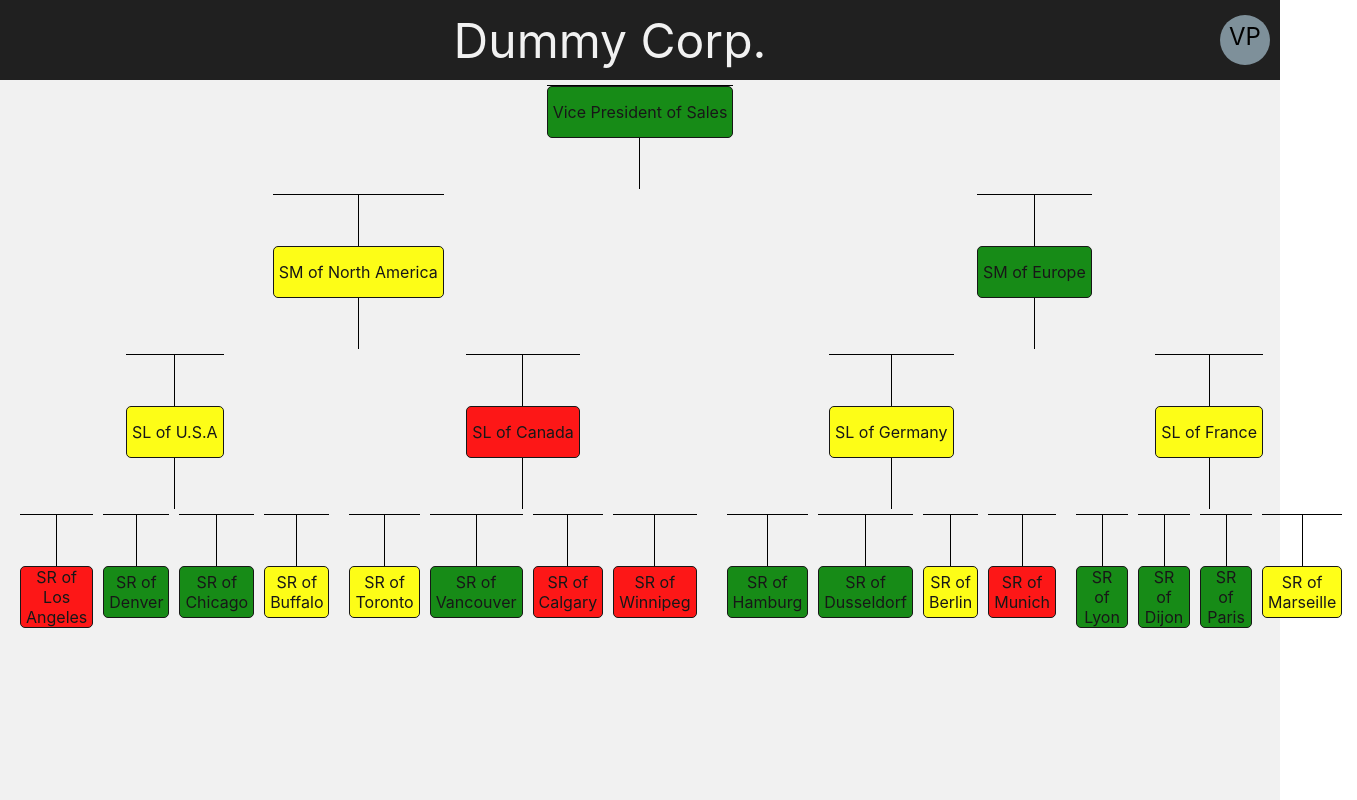
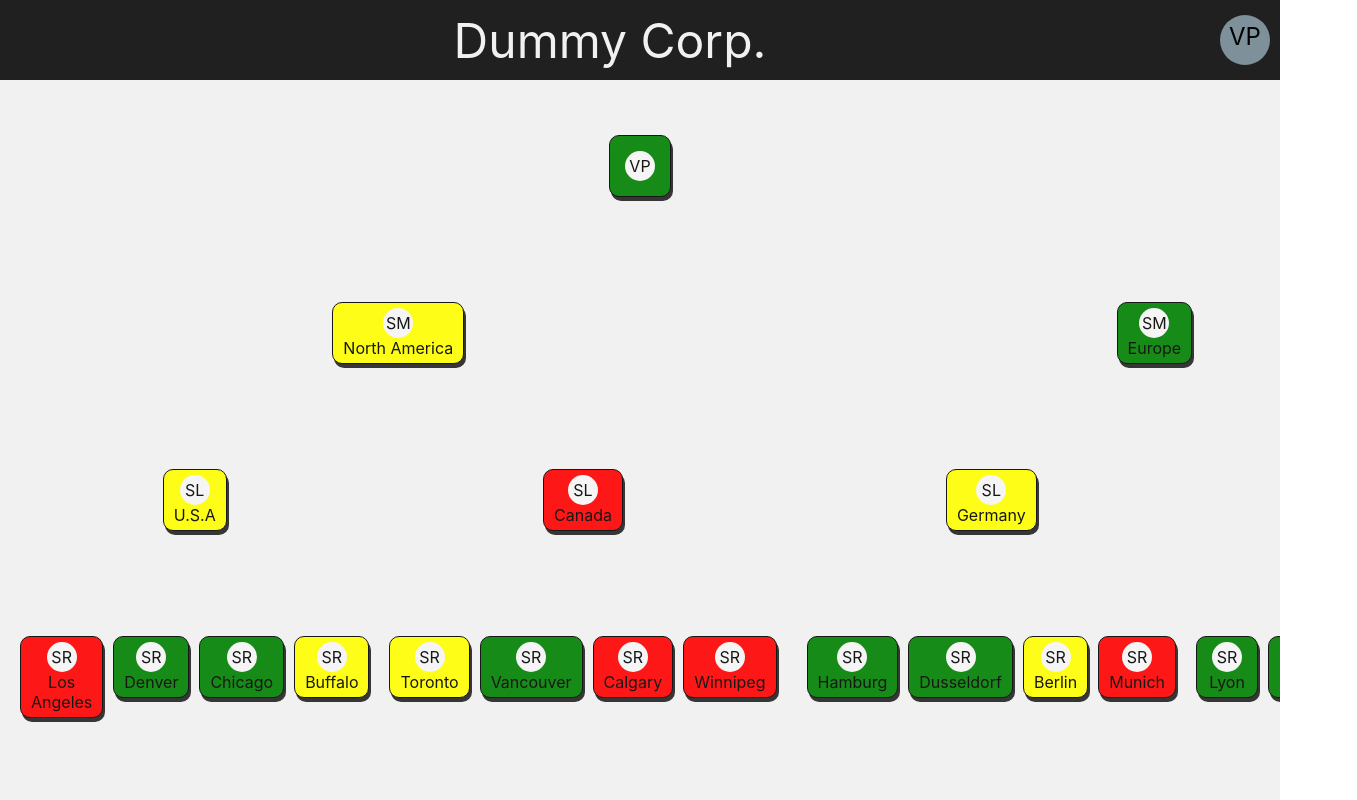
Before and after one commit to Afoy-1995/Xactly-Challenge, a React (Create React App) app: page / in a window 1280 px wide. Shown: the whole page, 1357 px wide, since content can reach past the window. Built offline with nearby package versions, Linux system fonts and the light colour scheme.

Commit message:
Added some look and feel, a simple context menu

```diff
--- a/src/DashBoard.js
+++ b/src/DashBoard.js
@@ -1,8 +1,11 @@
 import React, {useEffect, useState} from 'react'
 import styled from 'styled-components/macro'
+import { ContextMenu } from './components/dashboard/ContextMenu'
 
 import TopBar from './components/dashboard/TopBar'
 import HierarchyFeed from './components/hierarchy/HierarchyFeed'
+
+import { isTvScreen } from './utils/utils'
 
 
 const Root = styled.div`
@@ -11,6 +14,11 @@ const Root = styled.div`
     flex-direction: column;
     background-color: #f1f1f1;
     min-height: 100vh;
+    overflow: auto;
+
+    &:hover {
+        cursor: ${({checkScreen}) => checkScreen ? "none" : "default"}
+    }
 `
 const HierarchyContainer = styled.div`
     flex-direction: column;
@@ -30,7 +38,8 @@ const DashBoard  = ({user, corps, profiles}) => {
     })
 
     return (
-        <Root>
+        <Root checkScreen={isTvScreen()} >
+            <ContextMenu menuItems={[{cmd: "Refresh page", func: () => window.location.reload(false)}, {cmd: "Check diagnostics", func: () => console.log(profiles)}]}/>
             <TopBar user={currUser} corps={currCorps} />
             <HierarchyContainer>
                 <HierarchyFeed list={currList} />
--- /dev/null
+++ b/src/components/dashboard/ContextMenu.js
@@ -0,0 +1,74 @@
+import React,{useState, useEffect, useCallback} from 'react'
+import styled from 'styled-components/macro'
+import { isTvScreen } from '../../utils/utils'
+
+const Menu = styled.ul`
+    font-size: 14px;
+    background-color: #fff;
+    border-radius: 2px;
+    padding: 5px 0 5px 0;
+    width: 150px;
+    height: auto;
+    margin: 0;
+    position: absolute;
+    list-style: none;
+    box-shadow: 0 0 20px 0 #ccc;
+    opacity: 1;
+    transition: opacity 0.5s linear;
+    top: ${({yPos}) => (yPos)}px;
+    left: ${({xPos}) => (xPos)}px;
+`
+const MenuItem = styled.li`
+    display: flex;
+    flex-direction: row;
+
+    &:hover {
+        cursor: pointer;
+        border: 1px solid black;
+    }
+`
+
+const useContextMenu = () => {
+        const [coordinates, setCoords] = useState({x: 0, y: 0})
+        const [showMenu, setShowMenu] = useState(false)
+
+    useEffect(() => {
+        document.addEventListener("click", handleClick)
+        document.addEventListener("contextmenu", handleContextMenu)
+        return () => {
+            document.removeEventListener("click", handleClick)
+            document.removeEventListener("contextmenu", handleContextMenu)
+        }
+    })
+
+    const handleContextMenu = useCallback((e) => {
+        e.preventDefault()
+
+        setCoords({x: e.pageX, y: e.pageY})
+        setShowMenu(true)
+    }, [setCoords ,setShowMenu])
+
+    const handleClick = useCallback((e) => {
+        e.preventDefault();
+        showMenu && setShowMenu(false)
+    }, [showMenu])
+
+    return {xPos: coordinates.x, yPos: coordinates.y ,showMenu, handleClick, handleContextMenu}
+}
+
+const ContextMenu = ({menuItems}) => {
+    const {xPos, yPos, showMenu} = useContextMenu()
+    return (
+       <>
+            {showMenu && !isTvScreen() ?
+                <Menu className="menu" xPos={xPos} yPos={yPos}>
+                    {menuItems.map((item) => {
+                        return <MenuItem onClick={() => item.func()}>{item.cmd}</MenuItem>
+                    })}
+                </Menu>
+            : null}
+       </>
+    )
+}
+
+export {useContextMenu, ContextMenu}
--- a/src/components/hierarchy/HierarchyFeed.js
+++ b/src/components/hierarchy/HierarchyFeed.js
@@ -14,17 +14,14 @@ const List = styled.table`
     display: flex;
     flex-direction: column;
     list-style: none;
-    border-collapse: collapse
+    border-collapse: collapse;
+    border-width: 0px;
 `
 
 const ListItem = styled.tr`
     display: flex;
     flex-direction: row;
     margin: auto;
-
-    &:first-child {
-        border-top: 1px solid black;
-    }
 `
 
 const HierarchyFeed = ({ list }) => {
@@ -32,13 +29,17 @@ const HierarchyFeed = ({ list }) => {
 
     useEffect(() => {
         setListModel(list)
+
     }, [list])
 
     // create a dynamic ordered list
     return (
         <Root>
             <List>
-                {listModel  ? <ListItem><HierarchyNode user={listModel}/></ListItem> : null}
+                {listModel  ? <ListItem>
+                    <HierarchyNode user={listModel}/>
+                    </ListItem>
+                    : null}
                 <ListItem>
                     {listModel.manages !== undefined && listModel.manages !== null && listModel.manages.length > 0 ? listModel.manages.map((elem) => {
                         return <HierarchyFeed key={`${elem.position}-${elem.continent}-${elem.country}-${elem.city}`} list={elem} />
--- a/src/components/hierarchy/HierarchyNode.js
+++ b/src/components/hierarchy/HierarchyNode.js
@@ -1,8 +1,10 @@
 import React, { useState } from "react";
 import { useEffect } from "react/cjs/react.development";
 import styled from "styled-components/macro";
+import { isTvScreen } from "../../utils/utils";
+import { ContextMenu, useContextMenu } from "../dashboard/ContextMenu";
 // This will be static so that it is easier to read
-const Root = styled.div`
+const Content = styled.div`
     display: flex;
     border-style: solid;
     border-width: 0.5px;
@@ -12,9 +14,29 @@ const Root = styled.div`
     opacity: 0.9;
     min-height: 50px;
     min-width: 50px;
+    border-radius: 10px;
+    margin: auto;
+    padding: 5px;
+    box-shadow: 2px 4px #222;
+
+    &:hover {
+        cursor: ${({checkScreen}) => checkScreen ? "none" : "pointer"};
+    }
+`
+const TextWrapper = styled.div`
+    width: 30px;
+    height: 30px;
+    background-color: #f6f6f6;
+    border-radius: 50%;
     margin: auto;
 `
+
 const PositionText = styled.div`
+    text-align: center;
+    margin: auto;
+    padding-top: 5px;
+`
+const LocationText = styled.div`
     text-align: center;
     margin: auto;
     padding-left: 5px;
@@ -25,32 +47,21 @@ const Row = styled.div`
     flex-direction: row;
 `
 
-const LineToNext = styled.div`
+const Column = styled.div`
     display: flex;
-    height: 50px;
-    width: inherit;
+    flex-direction: column;
     margin: auto;
-    border-left: 1px solid black;
-    border-bottom: 1px solid black;
 `
 
-const LineToPrev = styled.div`
-    display: flex;
+const Space = styled.div`
+    width: inherit;
     height: 50px;
-    width: inherit;
-    margin: auto;
-    border-right: 1px solid black;
-    border-top: 1px solid black;
-`
-
-const PrevNextColumn = styled.div`
-    display: flex;
-    flex-direction: column;
 `
 
 const HierarchyNode = ({ user }) => {
     const [position, setPosition] = useState("")
     const [status, setStatus] = useState("")
+    const [location, setLocation] = useState(null)
 
     useEffect(() => {
         switch (user.status) {
@@ -66,34 +77,48 @@ const HierarchyNode = ({ user }) => {
 
     useEffect(() => {
         switch (user.position) {
-            case 0: setPosition("Vice President of Sales")
+            case 0:
+                setPosition("VP")
+                setLocation(null)
                 break;
-            case 1: setPosition(`SM of ${user.continent}`)
+            case 1:
+                setPosition("SM")
+                setLocation(user.continent)
                 break;
-            case 2: setPosition(`SL of ${user.country}`)
+            case 2:
+                setPosition("SL")
+                setLocation(user.country)
                 break;
-            case 3: setPosition(`SR of ${user.city}`)
+            case 3:
+                setPosition("SR")
+                setLocation(user.city)
                 break;
             default: setPosition("")
         }
     }, [user.position])
 
     return (
-        <PrevNextColumn>
-            {user.position !== 0 ?
-                <Row>
-                    <LineToPrev />
-                </Row> : null}
-            <Root status_color={status}>
-                <PositionText>
-                    {position}
-                </PositionText>
-            </Root>
-            {user.manages !== null ?
-                <Row>
-                    <LineToNext />
-                </Row> : null}
-        </PrevNextColumn>
+        <Column>
+            <Space />
+            <Content status_color={status} checkScreen={isTvScreen()} onClick={(e) => {
+                if (!isTvScreen()) {
+                    e.preventDefault()
+                    setPosition("AD") // to show simple interaction with page
+                }
+            }}>
+                <Column>
+                    <TextWrapper>
+                        <PositionText>
+                            {position}
+                        </PositionText>
+                    </TextWrapper>
+                    <LocationText>
+                        {location}
+                    </LocationText>
+                </Column>
+            </Content>
+            <Space />
+        </Column>
     );
 }
 
--- /dev/null
+++ b/src/utils/utils.js
@@ -0,0 +1,5 @@
+const isTvScreen = () => {
+    return window.screen.width > 3000 && window.screen.height > 2000
+}
+
+export {isTvScreen}
```
